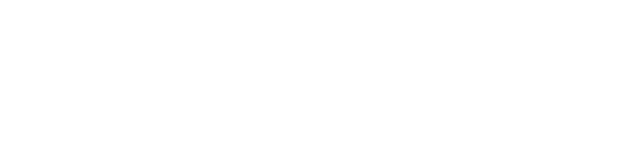
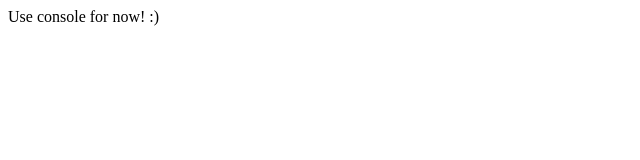
Before and after one commit to flipott/battleship, a plain HTML site: page index.html in a window 1280 px wide. Shown: the whole page, without its empty margins (0-640 px from the left). Drawn offline with Linux system fonts and the light colour scheme.

Commit message:
Update bundle

```diff
--- a/index.html
+++ b/index.html
@@ -7,5 +7,7 @@
     <script src="main.js" defer></script>
     <title>Battleship</title>
   </head>
-  <body></body>
+  <body>
+    Use console for now! :)
+  </body>
 </html>
--- a/main.js
+++ b/main.js
@@ -1 +1 @@
-console.log('TEST!');
+(()=>{"use strict";console.log(((t,n,s)=>{const e=s,o=[];let r=!1;return{name:t,coords:n,length:e,hitArray:o,sunk:r,hit:t=>{o.push(t)},isSunk:()=>(o.length===e&&(r=!0),r)}})())})();
```
